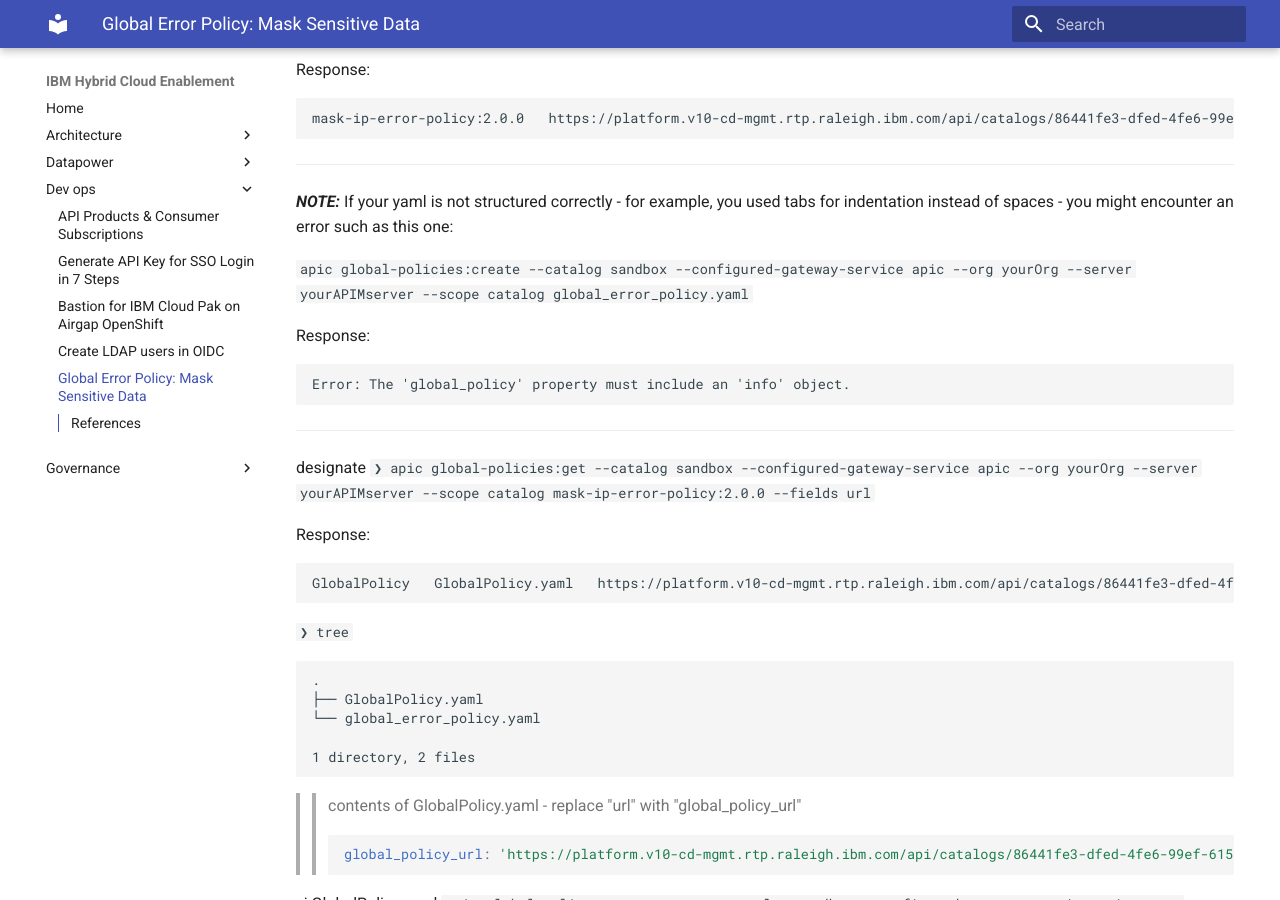
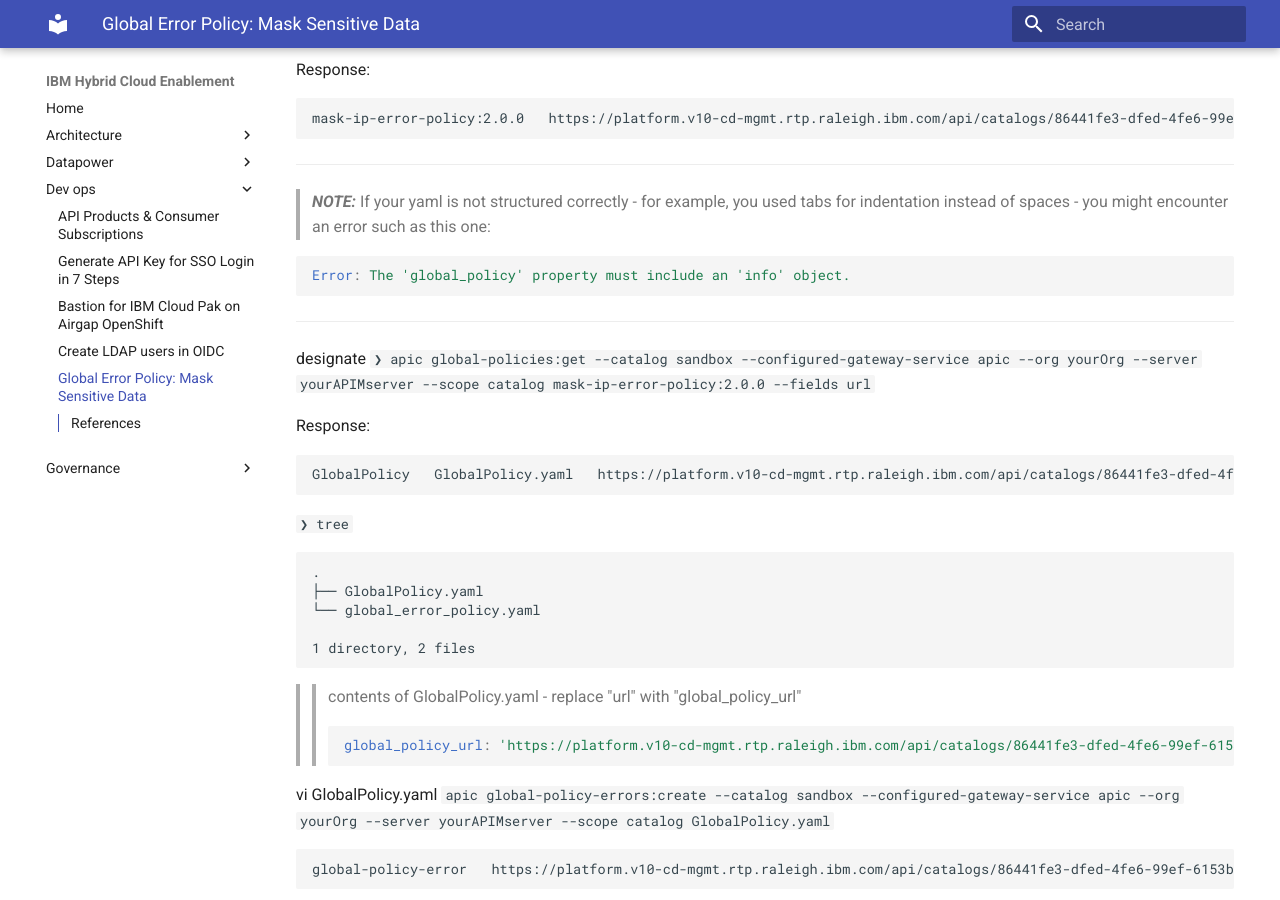
Before and after one commit to ibm-apiconnect/apic-hybrid-cloud-enablement, an MkDocs documentation site: the page built from docs-and-tools/dev-ops/global-error-policy.md, in a window 1280 px wide and 900 px high, scrolled down 1088 px. Built offline with MkDocs 1.6.1 and Material for MkDocs 9.7.7, drawn with Linux system fonts in a browser that asks for light colours.

Commit message:
Update global-error-policy.md

````diff
--- a/docs-and-tools/dev-ops/global-error-policy.md
+++ b/docs-and-tools/dev-ops/global-error-policy.md
@@ -53,13 +53,10 @@
 mask-ip-error-policy:2.0.0   https://platform.v10-cd-mgmt.rtp.raleigh.ibm.com/api/catalogs/86441fe3-dfed-4fe6-99ef-6153b0d14afe/7335a813-3082-4c98-998b-a40ebea70abb/configured-gateway-services/9acd7b0a-bc2f-4ace-b3b7-9223e7f91db4/global-policies/7a392a17-a84a-4858-9409-4738c774cfe6
 ```
 ---
-**_NOTE:_**
+> **_NOTE:_**
 If your yaml is not structured correctly - for example, you used tabs for indentation instead of spaces - you might encounter an error such as this one:
 
-`apic global-policies:create --catalog sandbox --configured-gateway-service apic --org yourOrg --server yourAPIMserver --scope catalog global_error_policy.yaml`
-
-Response:
-```
+```yaml
 Error: The 'global_policy' property must include an 'info' object.
 ```
 
````
